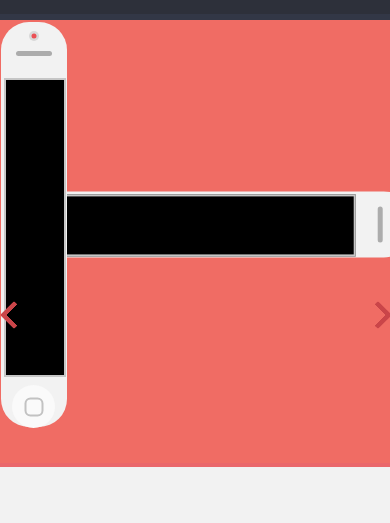
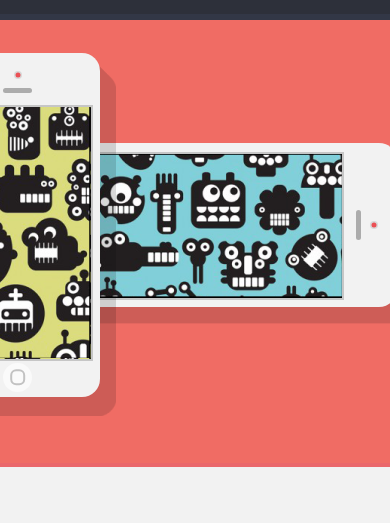
Before and after one commit to ZotovSergei/singolo, a plain HTML site: page index.html in a window 390 px wide. Shown: the part 75-598 px from the top of the page. Drawn offline with Linux system fonts and the light colour scheme; files whose address does not match are found by name; a web font is replaced by a local one.

Commit message:
feat: slider tablet responsive

```diff
--- a/index.html
+++ b/index.html
@@ -29,6 +29,7 @@
     </header>
 
     <main class="main">
+        <!-- <div class="wrapper"> -->
             <div class="arrow_button_slider">
                 <div class="wrapper_prev_button">
                     <a href="#">
@@ -43,9 +44,10 @@
                     </a>
                 </div>
             </div>
+        <!-- </div> -->
         <section class="slides">
             <div class="bg_color bg_color_blue fade hidden left">
-                <div class="main_wrapper blue_main_wrapper">
+                <div class="main_wrapper blue_main_wrapper wrapper">
                     <div class="overlay_blue"></div>
                     <section class="phone v_phone small_phone_left">
                         <section class="wrapper_phone v_wrapper_phone small_wrapper_pnone">
@@ -130,7 +132,7 @@
             </div>
 
             <div class="bg_color bg_color_red active_slide center">
-                <div class="main_wrapper">
+                <div class="main_wrapper wrapper">
                     <section class="phone v_phone">
                         <section class="wrapper_phone v_wrapper_phone">
                             <section class="head_phone v_head_phone">
@@ -169,7 +171,7 @@
                             </section>
 
                             <section class="screen_layout h_screen">
-                                <div class=" h_screen_layout"></div>
+                                <div class="h_screen_layout"></div>
                             </section>
 
                             <section class="home_button h_home_button btn_phone">
@@ -187,7 +189,7 @@
             </div>
 
             <div class="bg_color bg_color_blue hidden right">
-                <div class="main_wrapper blue_main_wrapper">
+                <div class="main_wrapper blue_main_wrapper wrapper">
                     <div class="overlay_blue"></div>
                     <section class="phone v_phone small_phone_left">
                         <section class="wrapper_phone v_wrapper_phone small_wrapper_pnone">
--- a/style.css
+++ b/style.css
@@ -156,7 +156,9 @@ h1 {
     display: flex;
     justify-content: space-between;
     width: 100%;
-    height: 600px;
+    /* height: 600px;*/
+    height: 100%;
+    max-height: 600px;
     max-width: 940px;
     align-items: center;
 }
@@ -205,12 +207,12 @@ h1 {
 
 .wrapper_phone {
     border-radius: 28px;
-    /* width: 215px;
-    height: 458px; */
+    width: 215px;
+    height: 458px;
     max-width: 215px;
     max-height: 458px;
-    width: 17vw;
-    height: 48vh;
+    /* width: 17vw;
+    height: 48vh; */
 
     background-color: #f2f2f2;
     position: relative;
@@ -273,7 +275,8 @@ h1 {
 }
 
 .speaker_phone {
-    width: 36px;
+    /* width: 36px; */
+    width: 365%;
     height: 5px;
     background-color: #acacac;
     border-radius: 3px;
@@ -313,13 +316,13 @@ h1 {
     top: 20px;
 }
 
-.v_home_button {
+/* .v_home_button {
     top: 20px;
-}
+} */
 
-.h_home_button {
+/* .h_home_button {
     top: 18px
-}
+} */
 
 .home_button_outer_circle {
     width: 43px;
@@ -329,8 +332,10 @@ h1 {
 }
 
 .home_button_inner_circle {
-    width: 15px;
-    height: 15px;
+    /* width: 15px;
+    height: 15px; */
+    width: 40%;
+    height: 40%;
     border: 2px solid #c2c2c2;
     position: absolute;
     left: 50%;
@@ -1234,8 +1239,51 @@ input {
     .header {
         max-width: 768px;
     }
+    .arrow_button_slider {
+        width: 687px;
+        height: 447px;
+    }
     .main,.bg_color {
         height: 447px;
+    }
+    .head_phone {
+        height: 22px;
+        top: 0;
+    }
+    .outer_circle_cam {
+        width: 8px;
+        height: 8px;
+    }
+    .wrapper_phone {
+        width: 164px;
+        height: 344px;
+        border-radius: 18px;
+    }
+    .v_screen_layout {
+        background: url('./assets/768_tablet_images/phone-vertical-display.png')
+    }
+    .v_shadow {
+        width: 180px;
+        height: 363px;
+        background: url('./assets/768_tablet_images/phone-vertical-shadow.png');
+    }
+    .h_screen_layout {
+        left: -97px;
+        background: url('./assets/768_tablet_images/phone-horizontal-display.png') center no-repeat;
+    }
+    .h_shadow {
+        width: 363px;
+        height: 180px;
+        top: 73px;
+        left: -91px;
+        background: url('./assets/768_tablet_images/phone-horizontal-shadow.png') center no-repeat;
+    }
+    .home_button_outer_circle {
+        width: 29px;
+        height: 29px;
+    }
+    .home_button {
+        top: 14px;
     }
     /* Servives - block */
     .wrapper_support {
```
Also changed, not shown: assets/768_tablet_images/phone-horizontal-display.png (added), assets/768_tablet_images/phone-horizontal-shadow.png (added), assets/768_tablet_images/phone-vertical-display.png (added), assets/768_tablet_images/phone-vertical-shadow.png (added). Lines whose indentation alone changed are shown as unchanged.
